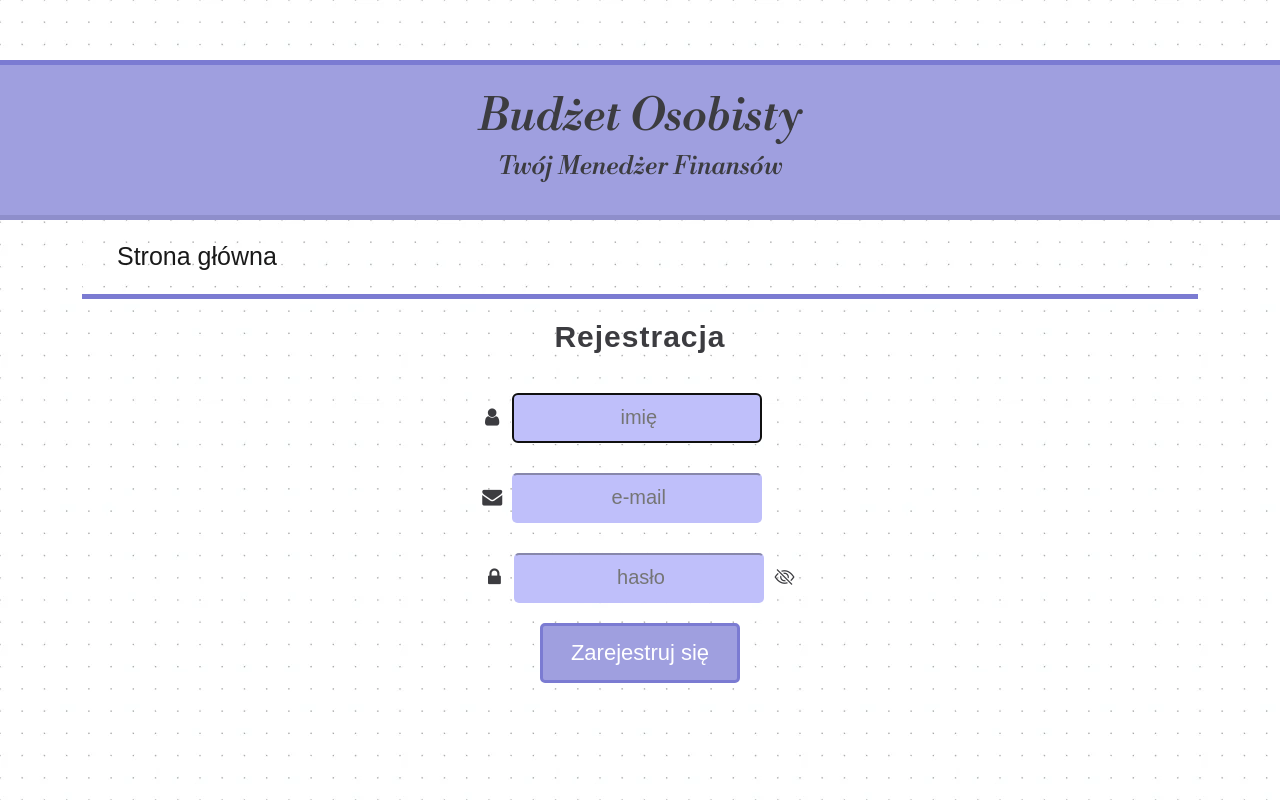
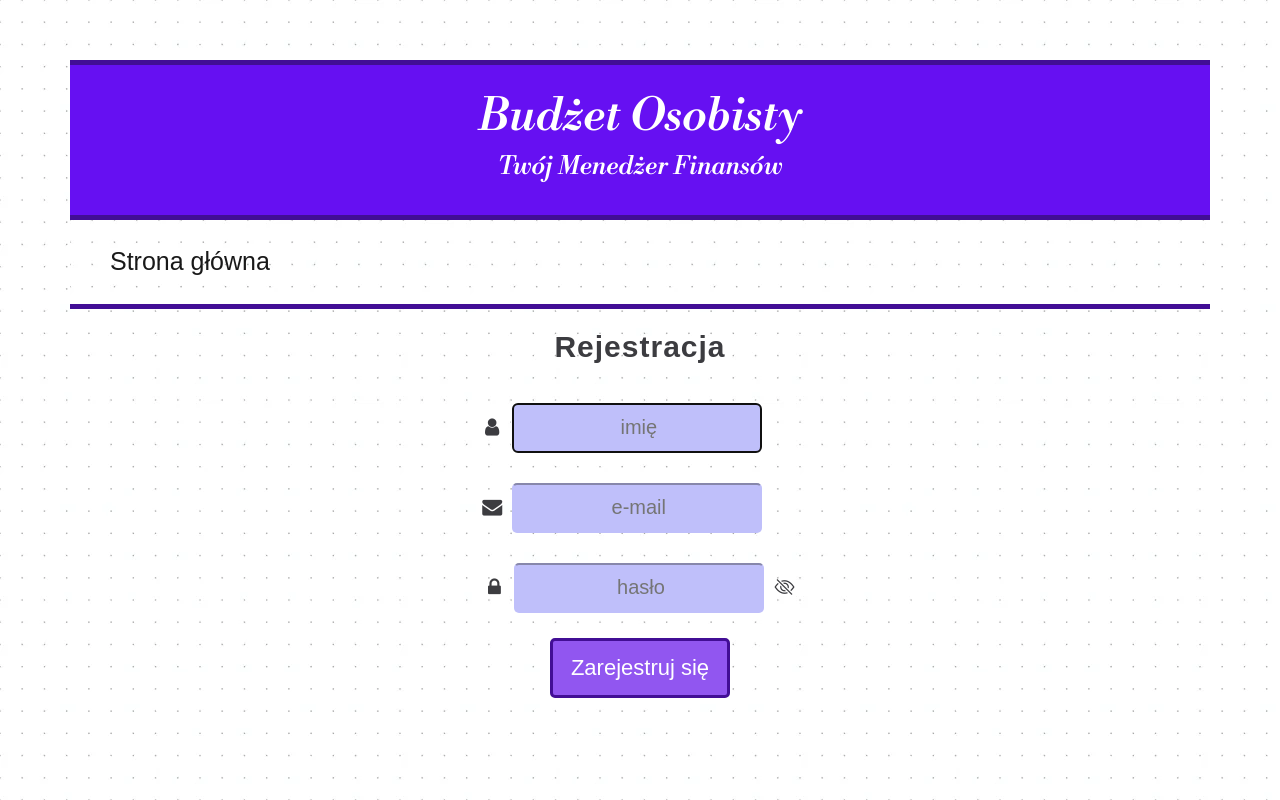
Before and after one commit to Sandra-chemist/Personal_Budget_MVC, a PHP site: page /posts/signup/new in a window 1280 px wide. Run offline with PHP 8.4, Linux system fonts and the light colour scheme; some libraries are stand-ins or nearby versions; some web fonts are replaced.

Commit message:
improving appearance application

```diff
--- a/App/Views/Expense/index.html
+++ b/App/Views/Expense/index.html
@@ -50,8 +50,8 @@
         <input type="text" id="inputComment" name="comment" placeholder="(opcjonalnie)">
     </div>
 
-        <button type="submit" class="btn btn-primary">Dodaj</button>
-        <a href="/Menu/index"><button type="button" class="btn btn-primary">Anuluj</button></a>
+        <button type="submit" class="butt">Dodaj</button>
+        <a href="/Menu/index"><button type="button" class="butt">Anuluj</button></a>
     </form>
 
 {% endblock %}
--- a/App/Views/Income/index.html
+++ b/App/Views/Income/index.html
@@ -35,8 +35,8 @@
         {% endfor %}
         {% endif %}
     </div>
-    <button type="submit" class="btn btn-primary">Dodaj</button>
-    <a href="/Menu/index"><button type="button" class="btn btn-primary">Anuluj</button></a>
+    <button type="submit" class="butt">Dodaj</button>
+    <a href="/Menu/index"><button type="button" class="butt">Anuluj</button></a>
 </form>
 
 {% endblock %}
--- a/App/Views/Login/new.html
+++ b/App/Views/Login/new.html
@@ -21,7 +21,7 @@
             </label>
         </div>
         <p><a href="/password/forgot">Zapomniałeś hasła?</a></p>
-        <button type="submit" class="btn btn-primary">Zaloguj się</button>
+        <button type="submit" class="butt">Zaloguj się</button>
 
     </form>
 
--- a/App/Views/Signup/new.html
+++ b/App/Views/Signup/new.html
@@ -30,12 +30,11 @@
             type="email" class="form" />
     </div>
     <div class="form-group">
-        <label for="inputEmail
         <label for="inputPassword"><i class="icon-lock"></i></label>
         <input type="password" name="password" id="inputPassword" placeholder="hasło" value="{{ user.password }}" class="form" required/>
         <i class="bi bi-eye-slash" id="togglePassword"></i>
     </div>
-    <button type="submit" class="btn btn-primary">Zarejestruj się</button>
+    <button type="submit" class="butt">Zarejestruj się</button>
 
 </form>
 
--- a/App/Views/base.html
+++ b/App/Views/base.html
@@ -22,37 +22,37 @@
 {% endblock %}
     </head>
 <body>
-    <div class="row">
+    <div class="container text-center">
+        <div class="row" id="budget">
             <h1>Budżet Osobisty</h1>
             <h2>Twój Menedżer Finansów</h2>
         </div>
-    <div class="container">
-    <nav class="navbar navbar-expand-lg">
-        <div class="container-fluid"></a>
-            <button class="navbar-toggler" type="button" data-bs-toggle="collapse" data-bs-target="#navbarText"
-                aria-controls="navbarText" aria-expanded="false" aria-label="Toggle navigation">
-                <span class="navbar-toggler-icon"></span>
-            </button>
-            <div class="collapse navbar-collapse" id="navbarText">
+
+        <div class="row">
+            <nav class="navbar navbar-expand-lg bg-light">
+                <div class="container-fluid">
+                    <div class="collapse navbar-collapse" id="navbarSupportedContent">
                         <ul class="navbar-nav me-auto mb-2 mb-lg-0">
                             <li class="nav-item">
                                 <a class="nav-link active" aria-current="page" href="/">Strona główna</a>
                             </li>
                             {% if current_user %}
                             <li class="nav-item">
-                        <a class="nav-link active" aria-current="page" href="/menu/index">Menu</a>
+                                <a class="nav-link" href="/menu/index">Menu</a>
                             </li>
                             <li class="nav-item">
-                        <a class="nav-link active" aria-current="page" href="/profile/show">Profil</a>
+                                <a class="nav-link" href="/profile/show">Profil</a>
                             </li>
                         </ul>
                             <span class="navbar-text">
                                 <a class="nav-link" href="/logout">Wyloguj</a>
                             </span>
+                        </ul>
                             {% endif %}
                     </div>
                 </div>
             </nav>
+
 
     {% for message in flash_messages %}
     <div class="alert alert-{{ message.type }}">
--- a/public/css/styles.css
+++ b/public/css/styles.css
@@ -1,7 +1,6 @@
 body{
     margin-top: 3em;
     font-family: 'Darker Grotesque', sans-serif;
-    text-align: center;
     color: #3c3c40;
     font-size: 20px;
     /* Background pattern from subtlepatterns.com */
@@ -23,17 +22,17 @@ h3{
     font-weight: bold;
     letter-spacing: 1px;
 }
-.row{
-    border-bottom: 5px solid #8e8ecb;
-    border-top: 5px solid #7b7bd2;
+#budget{
+    border-bottom: 5px solid #420e95;
+    border-top: 5px solid #420e95;
     padding: 25px;
-    background-color: #9f9fdf;
+    background-color: #6610f2;
+    color: white;
 }
 .navbar{
-    background-color: white;
-    border-bottom: 5px solid #7b7bd2;
-    padding: 10px;
-    padding-left: 15px;
+    border-bottom: 5px solid #420e95;
+    padding: 15px;
+    padding-left: 20px;
     padding-right: 35px;
     margin-bottom: 20px;
     /* Background pattern from subtlepatterns.com */
@@ -42,16 +41,38 @@ h3{
 #menu{
     margin-top: 20px;
 }
+
 button{
     border-radius: 5px;
-    border: 3px solid #7b7bd2;
-    width: 200px;
-    background-color: #9f9fdf;
+    border: 3px solid #420e95;
+    width: 220px;
+    background-color: #9156f0;
+    color: white;
     font-size: 22px !important;
-    margin-top: 20px;
+    margin-top: 15px;
     height: 60px;
 }
-.btn,
+.butt {
+    border-radius: 5px;
+    border: 3px solid #420e95;
+    width: 180px !important;
+    background-color: #9156f0;
+    color: white;
+    font-size: 22px !important;
+    margin-top: 25px;
+    height: 60px;
+}
+.btn{
+    border-radius: 5px;
+        border: 3px solid #420e95;
+        width: 250px !important;
+        background-color: #9156f0;
+        color: white;
+        font-size: 22px !important;
+        margin-top: 15px;
+        height: 60px;
+}
+
 .dropdown-item{
     background-color: #9f9fdf !important;
     border: 3px solid #7b7bd2 !important;
@@ -66,11 +87,7 @@ button{
     height: 55px;
     margin-bottom: 10px;
 }
-.btn{
-    width: 200px;
-    font-size: 22px;
 
-}
 input[type=text],
 input[type=date],
 input[type=number]{
```
Also changed, not shown: other parts of public/css/styles.css (+19 -63 lines), App/Config.php (+6 -7 lines), App/Models/User.php (+16 -9 lines), App/Views/Home/index.html (+5 -2 lines), App/Views/Menu/index.html (+4 -4 lines), App/Views/Profile/edit.html (+10 -21 lines), App/Views/ShowBalance/index.html (+39 -28 lines), Core/Config.php (+4 -4 lines). Lines whose indentation alone changed are shown as unchanged.
